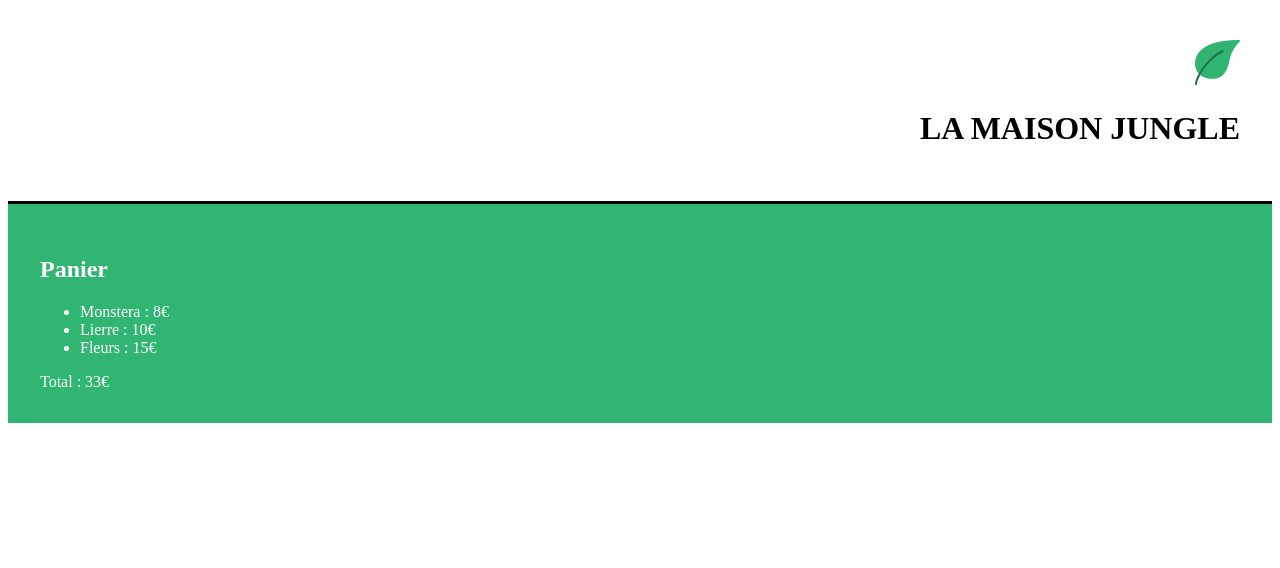
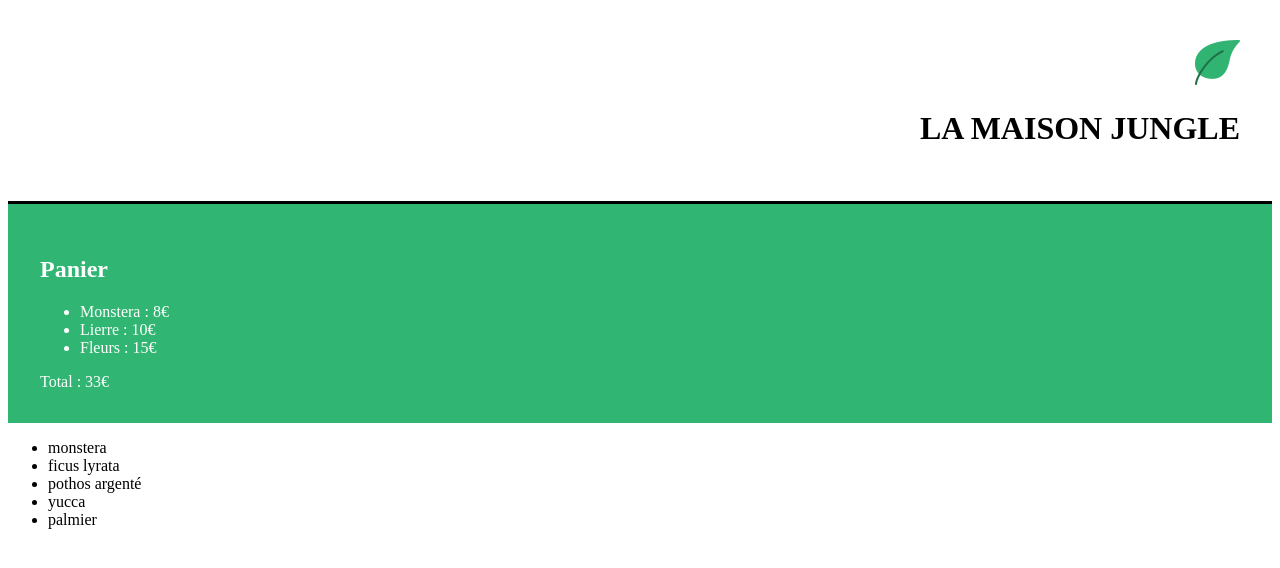
Before and after one commit to fhermas22/jungle-home, a React (Vite) app: page / in a window 1280 px wide. Shown: the top 568 px of the page. Built offline with nearby package versions, Linux system fonts and the light colour scheme.

Commit message:
Use lists and conditions

```diff
--- a/src/components/App.jsx
+++ b/src/components/App.jsx
@@ -1,11 +1,13 @@
 import Banner from "./Banner"
 import Card from "./Card"
+import ShoppingList from "./ShoppingList"
 
 function App() {
   return (
     <>
       <Banner />
       <Card />
+      <ShoppingList />
     </>
   )
 }
--- /dev/null
+++ b/src/components/ShoppingList.jsx
@@ -0,0 +1,19 @@
+const plantList = [
+    'monstera',
+    'ficus lyrata',
+    'pothos argenté',
+    'yucca',
+    'palmier'
+];
+
+function ShoppingList() {
+    return (
+        <ul>
+            {plantList.map((plant, index) => (
+                <li key={`${plant}-${index}`}>{plant}</li>
+            ))}
+        </ul>
+    )
+}
+
+export default ShoppingList
```
